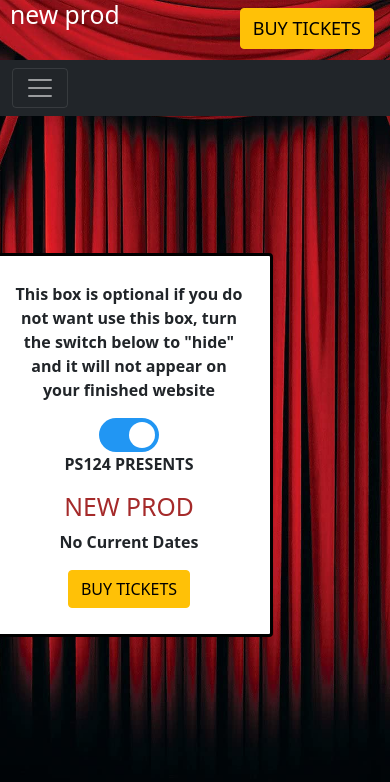
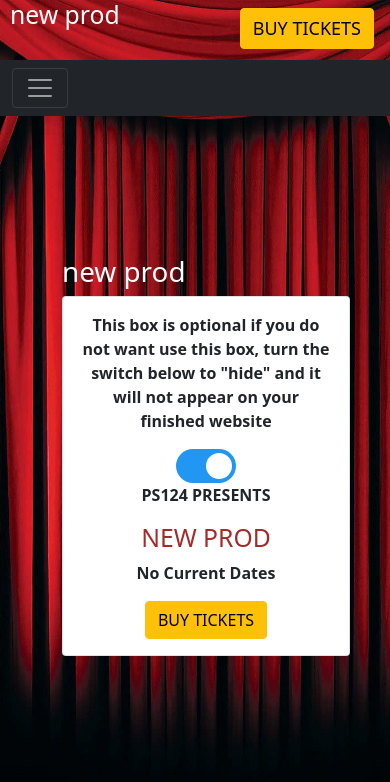
Before and after one commit to Alexfit4/G2-Project, a plain HTML site: page index.html in a window 390 px wide. Drawn offline with nearby package versions, Linux system fonts and the light colour scheme.

Commit message:
made col more responsive

```diff
--- a/asset/style.css
+++ b/asset/style.css
@@ -27,12 +27,13 @@ html, body{
     color: white;
 }
 
-#leftSideLogo {
-    color: white;
-    position: absolute;
-    top: 40%;
-    left: 30%;
-  }
+#leftSideLogo{
+  color: white;
+  margin-top: 100px;
+  margin-left: 50px;
+
+}
+
 
   #newProd {
       color: brown;
@@ -44,7 +45,14 @@ html, body{
     transition: background-color 0.3s ease;
   background-color: rgba(255,255,255,0);
 }
+.card-body{
+  text-align: center;
 
+}
+
+.card {
+  margin-left: 50px;
+}
 
   /* Styling for slider */
 .switch {
@@ -84,6 +92,29 @@ html, body{
     transition: .4s;
   }
 
+  .column {
+    float: left;
+    width: 50%;
+    padding: 10px;
+    height: 300px; /* Should be removed. Only for demonstration */
+
+  }
+.container {
+  margin-top: 10%;
+}
+  @media screen and (max-width: 600px) {
+    .column {
+      width: 100%;
+    }
+  }
+
+  .row:after {
+    content: "";
+    display: table;
+    clear: both;
+
+  }
+
   input:checked + .slider {
     background-color: #2196F3;
   }
@@ -106,13 +137,3 @@ html, body{
   .slider.round:before {
     border-radius: 50%;
   }
-
-  .card {
-    position: absolute;
-    text-align: center;
-    right: 30%;
-    top: 30%;
-    width: 300px;
-    border: 3px solid black;
-    padding: 10px;
-  }
--- a/index.html
+++ b/index.html
@@ -68,11 +68,12 @@
 		</nav>
 
 
+		<section class="container">
 			<div class="row">
-			<div class="col-md-6">
+				<header class="col-md-6">
 					<h1 id="leftSideLogo">new prod</h1>
-			</div>
-			<div class="col-md-6">
+				</header>
+				<aside class="col-md-6">
 					<div class="card" style="width: 18rem">
 						<div class="card-body">
 							<p class="card-text">
@@ -90,8 +91,11 @@
 							<button class="btn btn-warning">BUY TICKETS</button>
 						</div>
 					</div>
+				</aside>
 			</div>
-		</div>
+		</section>
+
+
 
 		<!-- Allows navbar to be responsive -->
 		<script
```
Lines whose indentation alone changed are shown as unchanged.
